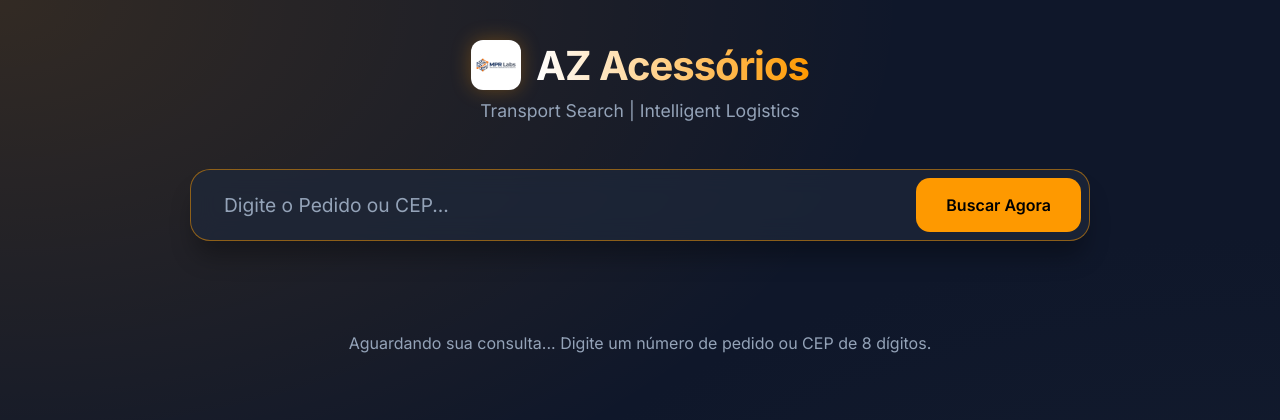
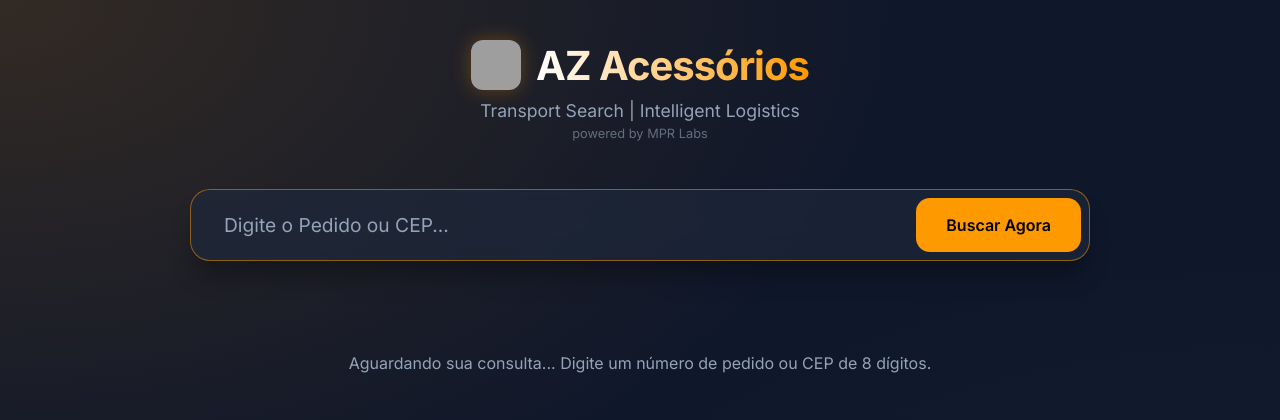
Before and after one commit to marcospr3421/MPRConsultaCep, a Flask app: page / in a window 1280 px wide. Shown: the top 420 px of the page. Run offline with Flask 3, Linux system fonts and the light colour scheme; grey boxes are pictures that could not be loaded.

Commit message:
UI: Final branding AZ Acessórios - Transport Search (powered by MPR Labs)

```diff
--- a/templates/index.html
+++ b/templates/index.html
@@ -4,7 +4,7 @@
 <head>
     <meta charset="UTF-8">
     <meta name="viewport" content="width=device-width, initial-scale=1.0">
-    <title>MPR Labs | AZ Acessórios - Transport Search</title>
+    <title>AZ Acessórios - Transport Search</title>
     <link rel="icon" type="image/x-icon" href="{{ url_for('static', filename='22994_boat_icon.ico') }}">
     <link href="https://fonts.googleapis.com/css2?family=Inter:wght@300;400;600;700&display=swap" rel="stylesheet">
     <style>
@@ -289,10 +289,11 @@
     <div class="container">
         <header>
             <div class="logo-area">
-                <img src="{{ url_for('static', filename='mpr_logo.png') }}" alt="Logo MPR Labs">
+                <img src="{{ url_for('static', filename='az_logo.png') }}" alt="Logo AZ Acessórios">
                 <h1>AZ Acessórios</h1>
             </div>
             <p>Transport Search | Intelligent Logistics</p>
+            <p style="font-size: 0.8rem; opacity: 0.6; margin-top: 5px;">powered by MPR Labs</p>
         </header>
 
         <div class="search-container">
```
